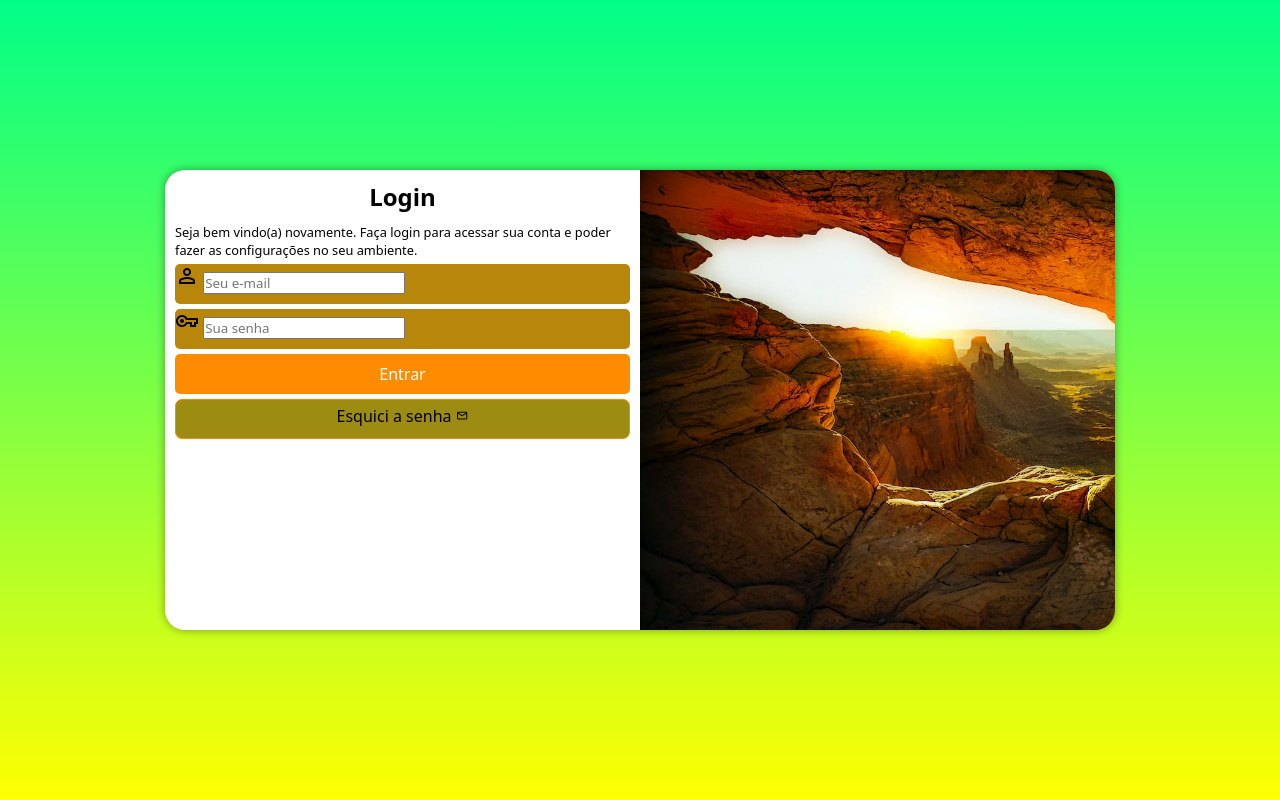
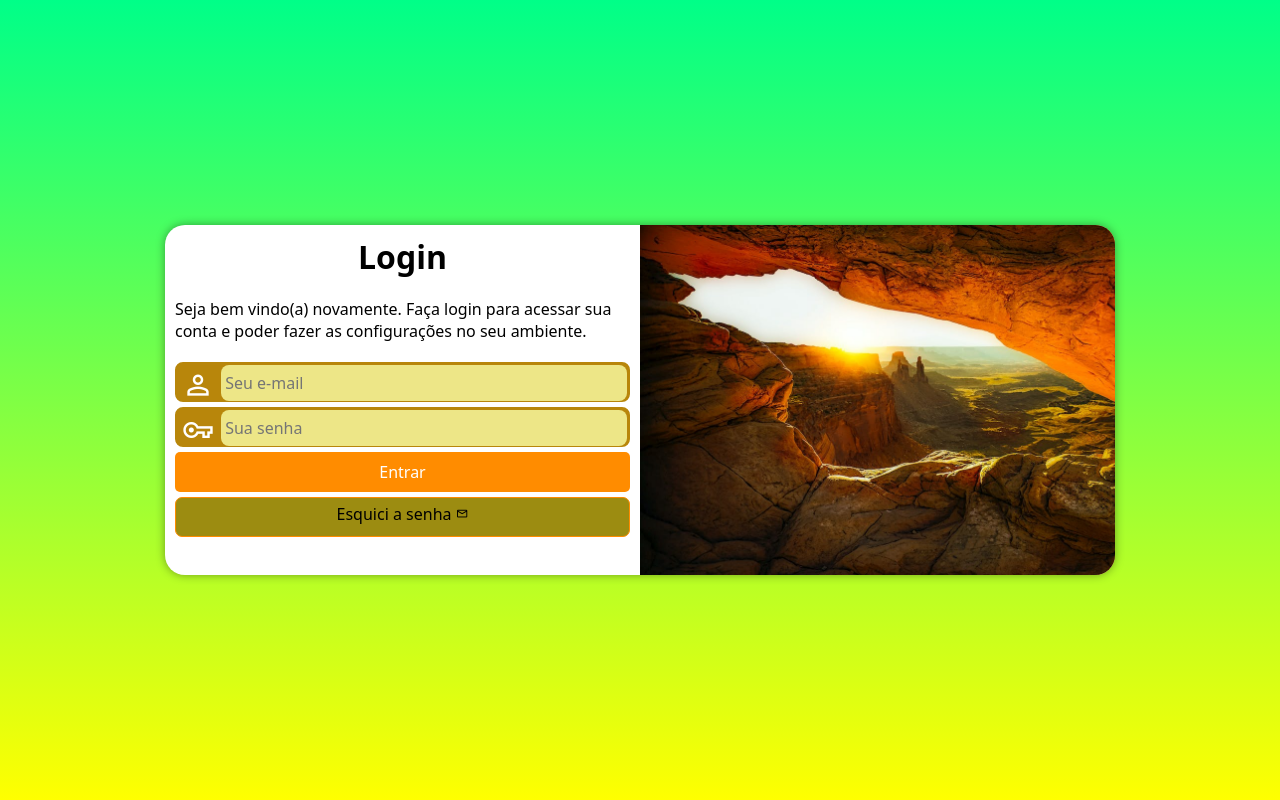
Before and after one commit to nicorreia/projeto-login, a plain HTML site: page index.html in a window 1280 px wide. Drawn offline with nearby package versions, Linux system fonts and the light colour scheme.

Commit message:
atualizações do login

```diff
--- a/estilo/media-query.css
+++ b/estilo/media-query.css
@@ -1,12 +1,13 @@
 @charset "utf-8";
 
 @media screen and (min-width: 768px) and (max-width:992px) {
-    body {
+    body { /* CONFIGURAÇÃO PARA TABLET */
         background-image: linear-gradient(to top, rgb(255, 255, 0), rgb(0, 255, 136));
     }
 
     section#login {
         width: 80vw;
+        height: 280px;
     }
 
     section#login > div#imagem {
@@ -23,12 +24,14 @@
 }
 
 @media screen and (min-width:992px) {
-    body {
+    body { /* CONFIGURAÇÕES PARA DEKSTOP */
         background-image: linear-gradient(to top, rgb(255, 255, 0), rgb(0, 255, 136));
     }
 
     section#login {
         width: 950px;
+        height: 350px;
+
     }
 
     section#login > div#imagem {
@@ -42,5 +45,13 @@
         width: 50%;
     }
 
+    div#formulario > h1 {
+        font-size: 2em;
+    }
+
+    div#formulario > p {
+        font-size: 1em;
+        margin: 20px 0px;
+    }
 
 }
--- a/estilos/style.css
+++ b/estilos/style.css
@@ -25,7 +25,6 @@ section#login {
     position: absolute;
     top: 50%;
     left: 50%;
-    transform: translate(-50%,-50%);
     overflow: hidden;
 
     background-color: white;
@@ -34,6 +33,7 @@ section#login {
     border-radius: 20px;
     box-shadow: 0px 0px 10px rgba(0, 0, 0, 0.389);
 
+    transform: translate(-50%,-50%);
     transition: width .3s, height .3s;
     transition-timing-function: ease;
 }
@@ -63,15 +63,39 @@ div#formulario > p {
 
 form > div.campo {
     background-color: darkgoldenrod;
+    border: 2px solid darkgoldenrod;
     display: block;
     width: 100%;
     height: 40px;
-    border-radius: 5px;
+    border-radius: 8px;
     margin: 5px 0px;
 }
 
 div.campo > label {
     display: none;
+}
+
+div.campo > span {
+    color: white;
+    /*background-color: black;*/
+    font-size: 2em;
+    width: 40px;
+    padding: 5px;
+}
+
+div.campo > input {
+    background-color: rgb(237, 230, 135);
+    font-size: 1em;
+    width: calc(100% - 45px);
+    height: 100%;
+    border: 0px;
+    border-radius: 8px;
+    padding: 4px;
+    transform: translateY(-12px);
+}
+
+div.campo > input:focus-within {
+    background-color: white;
 }
 
 form > input[type=submit] {
```
